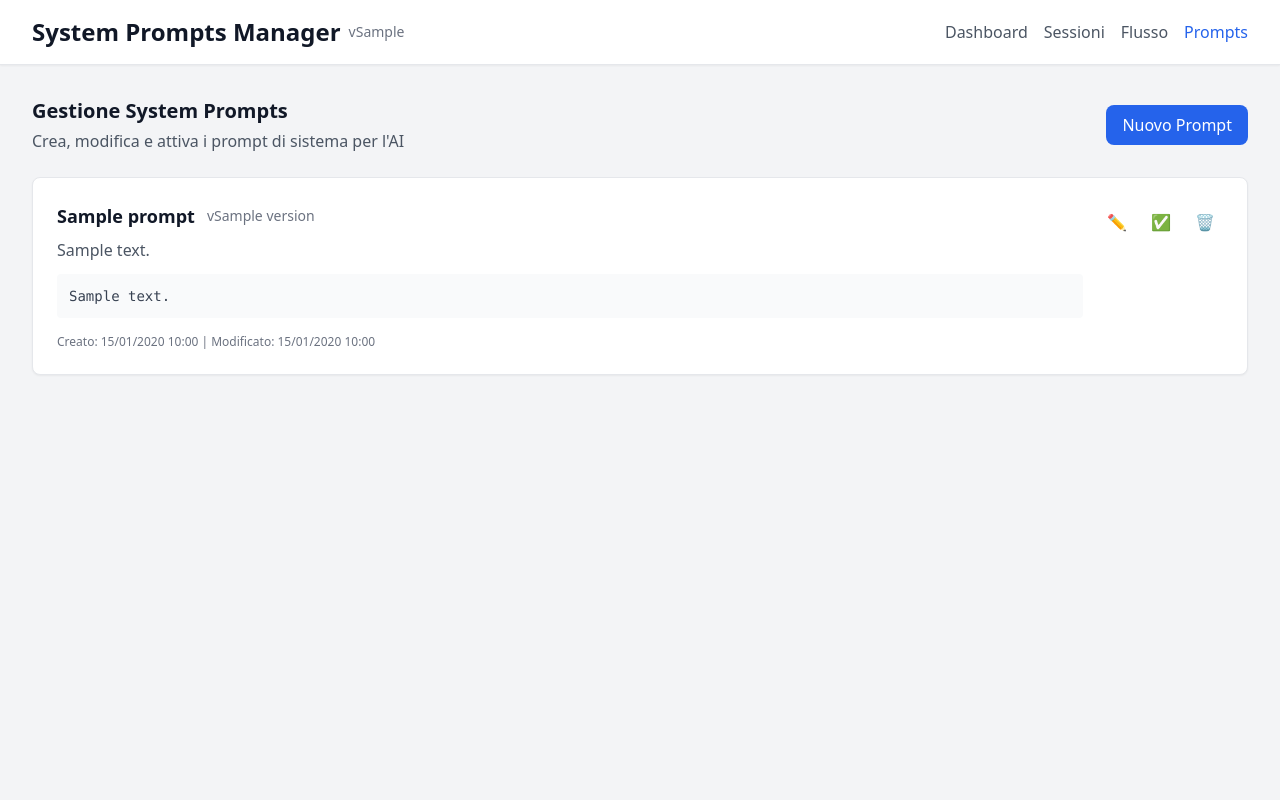
After one commit to Corposostenibile/chatbot, a FastAPI app: template app/templates/system_prompts.html in a window 1280 px wide. The commit adds this page. Run offline with FastAPI, Linux system fonts and the light colour scheme; the template is opened without the code that fills it: most values are stand-ins (such as "Sample title", 1, 10 or a date in 2020); parts of the project's set-up code (start-up, migrations or seed data) failed here and were passed over; some libraries are stand-ins or nearby versions.

Commit message:
feat: Implement dynamic system prompt management and UI
- Refactored UnifiedAgent to load system prompts dynamically from the database.
- Added SystemPromptService for managing system prompts, including creation, updating, and activation.
- Introduced a new HTML template for managing system prompts with CRUD functionality.
- Updated monitoring dashboard to include a link to the system prompts management page.
- Added a local environment setup script for easier development and testing.
- Included a new dependency (aiosqlite) for SQLite support in the project.
- Created a .env.local file for local configuration.
- Enhanced README with setup instructions and API endpoint documentation.

```diff
--- a/app/main.py
+++ b/app/main.py
@@ -14,6 +14,7 @@ from loguru import logger
 
 from .config import Settings, settings
 from app.models.lifecycle import LifecycleResponse
+from .services.system_prompt_service import SystemPromptService
 from .services.unified_agent import unified_agent
 from .database import engine, Base
 from .routes import router
@@ -49,6 +50,10 @@ async def lifespan(app: FastAPI):
     # Crea le tabelle del database con retry
     await wait_for_db()
     logger.info("✅ Tabelle del database create")
+
+    # Inizializza il prompt di sistema di default
+    await SystemPromptService.initialize_default_prompt()
+    logger.info("✅ Prompt di sistema inizializzato")
 
     # Verifica la disponibilità dei servizi
     if await unified_agent.is_available():
--- a/app/templates/monitoring_dashboard.html
+++ b/app/templates/monitoring_dashboard.html
@@ -216,6 +216,7 @@
                 <a href="/preview" class="btn btn-info">💬 Test Chat</a>
                 <a href="/flow" class="btn btn-info">📊 Flusso End-to-End</a>
                 <a href="/sessions" class="btn btn-info">📋 Sessioni DB</a>
+                <a href="/system-prompts" class="btn btn-info">🤖 System Prompts</a>
                 <a href="/docs" class="btn btn-info">📖 API Docs</a>
                 <a href="/health" class="btn btn-success">❤️ Health Check</a>
             </div>
--- /dev/null
+++ b/app/templates/system_prompts.html
@@ -0,0 +1,290 @@
+<!DOCTYPE html>
+<html lang="it">
+<head>
+    <meta charset="UTF-8">
+    <meta name="viewport" content="width=device-width, initial-scale=1.0">
+    <title>System Prompts - {{ app_version }}</title>
+    <script src="https://cdn.tailwindcss.com"></script>
+    <script src="https://unpkg.com/htmx.org@1.9.10"></script>
+    <script src="https://unpkg.com/htmx.org/dist/ext/ws.js"></script>
+    <style>
+        .fade-in {
+            animation: fadeIn 0.3s ease-in;
+        }
+        @keyframes fadeIn {
+            from { opacity: 0; }
+            to { opacity: 1; }
+        }
+        .modal {
+            display: none;
+            position: fixed;
+            z-index: 50;
+            left: 0;
+            top: 0;
+            width: 100%;
+            height: 100%;
+            background-color: rgba(0, 0, 0, 0.5);
+        }
+        .modal.show {
+            display: flex;
+            align-items: center;
+            justify-content: center;
+        }
+    </style>
+</head>
+<body class="bg-gray-100 min-h-screen">
+    <!-- Header -->
+    <header class="bg-white shadow-sm border-b">
+        <div class="max-w-7xl mx-auto px-4 sm:px-6 lg:px-8">
+            <div class="flex justify-between items-center py-4">
+                <div class="flex items-center">
+                    <h1 class="text-2xl font-bold text-gray-900">System Prompts Manager</h1>
+                    <span class="ml-2 text-sm text-gray-500">v{{ app_version }}</span>
+                </div>
+                <nav class="flex space-x-4">
+                    <a href="/" class="text-gray-600 hover:text-gray-900">Dashboard</a>
+                    <a href="/sessions" class="text-gray-600 hover:text-gray-900">Sessioni</a>
+                    <a href="/flow" class="text-gray-600 hover:text-gray-900">Flusso</a>
+                    <a href="/system-prompts" class="text-blue-600 font-medium">Prompts</a>
+                </nav>
+            </div>
+        </div>
+    </header>
+
+    <!-- Main Content -->
+    <main class="max-w-7xl mx-auto px-4 sm:px-6 lg:px-8 py-8">
+        <!-- Actions Bar -->
+        <div class="mb-6 flex justify-between items-center">
+            <div>
+                <h2 class="text-xl font-semibold text-gray-900">Gestione System Prompts</h2>
+                <p class="text-gray-600 mt-1">Crea, modifica e attiva i prompt di sistema per l'AI</p>
+            </div>
+            <button onclick="openCreateModal()"
+                    class="bg-blue-600 text-white px-4 py-2 rounded-lg hover:bg-blue-700 transition-colors">
+                Nuovo Prompt
+            </button>
+        </div>
+
+        <!-- Prompts List -->
+        <div id="prompts-list" class="space-y-4">
+            {% for prompt in prompts %}
+            <div class="bg-white rounded-lg shadow-sm border p-6 fade-in">
+                <div class="flex justify-between items-start mb-4">
+                    <div class="flex-1">
+                        <div class="flex items-center space-x-3 mb-2">
+                            <h3 class="text-lg font-semibold text-gray-900">{{ prompt.name }}</h3>
+                            {% if prompt.is_active %}
+                            <span class="bg-green-100 text-green-800 text-xs px-2 py-1 rounded-full font-medium">
+                                ATTIVO
+                            </span>
+                            {% endif %}
+                            <span class="text-sm text-gray-500">v{{ prompt.version }}</span>
+                        </div>
+                        {% if prompt.description %}
+                        <p class="text-gray-600 mb-3">{{ prompt.description }}</p>
+                        {% endif %}
+                        <div class="bg-gray-50 rounded p-3 text-sm text-gray-700 font-mono">
+                            {{ prompt.content | truncate(300) }}
+                        </div>
+                    </div>
+                    <div class="flex space-x-2 ml-4">
+                        <button onclick="editPrompt({{ prompt.id }}, '{{ prompt.name }}', '{{ prompt.version }}', '{{ prompt.description or '' }}')"
+                                class="text-blue-600 hover:text-blue-800 p-2">
+                            ✏️
+                        </button>
+                        {% if not prompt.is_active %}
+                        <button onclick="activatePrompt({{ prompt.id }})"
+                                class="text-green-600 hover:text-green-800 p-2">
+                            ✅
+                        </button>
+                        {% endif %}
+                        <button onclick="deletePrompt({{ prompt.id }}, '{{ prompt.name }}')"
+                                class="text-red-600 hover:text-red-800 p-2">
+                            🗑️
+                        </button>
+                    </div>
+                </div>
+                <div class="text-xs text-gray-500">
+                    Creato: {{ prompt.created_at.strftime('%d/%m/%Y %H:%M') }} |
+                    Modificato: {{ prompt.updated_at.strftime('%d/%m/%Y %H:%M') }}
+                </div>
+            </div>
+            {% endfor %}
+        </div>
+
+        {% if not prompts %}
+        <div class="text-center py-12">
+            <p class="text-gray-500">Nessun prompt trovato. Crea il primo prompt per iniziare.</p>
+        </div>
+        {% endif %}
+    </main>
+
+    <!-- Create/Edit Modal -->
+    <div id="prompt-modal" class="modal">
+        <div class="bg-white rounded-lg shadow-xl max-w-2xl w-full mx-4 max-h-[90vh] overflow-y-auto">
+            <div class="p-6">
+                <div class="flex justify-between items-center mb-4">
+                    <h3 id="modal-title" class="text-lg font-semibold">Nuovo Prompt</h3>
+                    <button onclick="closeModal()" class="text-gray-400 hover:text-gray-600">✕</button>
+                </div>
+
+                <form id="prompt-form" onsubmit="savePrompt(event)">
+                    <input type="hidden" id="prompt-id" name="id">
+
+                    <div class="mb-4">
+                        <label class="block text-sm font-medium text-gray-700 mb-1">Nome *</label>
+                        <input type="text" id="prompt-name" name="name" required
+                               class="w-full px-3 py-2 border border-gray-300 rounded-md focus:outline-none focus:ring-2 focus:ring-blue-500">
+                    </div>
+
+                    <div class="mb-4">
+                        <label class="block text-sm font-medium text-gray-700 mb-1">Versione</label>
+                        <input type="text" id="prompt-version" name="version" value="1.0"
+                               class="w-full px-3 py-2 border border-gray-300 rounded-md focus:outline-none focus:ring-2 focus:ring-blue-500">
+                    </div>
+
+                    <div class="mb-4">
+                        <label class="block text-sm font-medium text-gray-700 mb-1">Descrizione</label>
+                        <input type="text" id="prompt-description" name="description"
+                               class="w-full px-3 py-2 border border-gray-300 rounded-md focus:outline-none focus:ring-2 focus:ring-blue-500">
+                    </div>
+
+                    <div class="mb-4">
+                        <label class="block text-sm font-medium text-gray-700 mb-1">Contenuto del Prompt *</label>
+                        <textarea id="prompt-content" name="content" rows="15" required
+                                  class="w-full px-3 py-2 border border-gray-300 rounded-md focus:outline-none focus:ring-2 focus:ring-blue-500 font-mono text-sm"></textarea>
+                    </div>
+
+                    <div class="flex justify-end space-x-3">
+                        <button type="button" onclick="closeModal()"
+                                class="px-4 py-2 text-gray-600 border border-gray-300 rounded-md hover:bg-gray-50">
+                            Annulla
+                        </button>
+                        <button type="submit"
+                                class="px-4 py-2 bg-blue-600 text-white rounded-md hover:bg-blue-700">
+                            Salva
+                        </button>
+                    </div>
+                </form>
+            </div>
+        </div>
+    </div>
+
+    <script>
+        let editingPromptId = null;
+
+        function openCreateModal() {
+            editingPromptId = null;
+            document.getElementById('modal-title').textContent = 'Nuovo Prompt';
+            document.getElementById('prompt-form').reset();
+            document.getElementById('prompt-id').value = '';
+            document.getElementById('prompt-modal').classList.add('show');
+        }
+
+        function editPrompt(id, name, version, description) {
+            editingPromptId = id;
+            document.getElementById('modal-title').textContent = 'Modifica Prompt';
+            document.getElementById('prompt-id').value = id;
+            document.getElementById('prompt-name').value = name;
+            document.getElementById('prompt-version').value = version;
+            document.getElementById('prompt-description').value = description;
+
+            // Carica il contenuto completo del prompt
+            fetch(`/api/system-prompts/${id}`)
+                .then(response => response.json())
+                .then(data => {
+                    document.getElementById('prompt-content').value = data.content;
+                    document.getElementById('prompt-modal').classList.add('show');
+                })
+                .catch(error => {
+                    alert('Errore nel caricamento del prompt: ' + error);
+                });
+        }
+
+        function closeModal() {
+            document.getElementById('prompt-modal').classList.remove('show');
+            editingPromptId = null;
+        }
+
+        function savePrompt(event) {
+            event.preventDefault();
+
+            const formData = new FormData(event.target);
+            const data = {
+                name: formData.get('name'),
+                content: formData.get('content'),
+                version: formData.get('version'),
+                description: formData.get('description')
+            };
+
+            const url = editingPromptId ? `/api/system-prompts/${editingPromptId}` : '/api/system-prompts';
+            const method = editingPromptId ? 'PUT' : 'POST';
+
+            fetch(url, {
+                method: method,
+                headers: {
+                    'Content-Type': 'application/json',
+                },
+                body: JSON.stringify(data)
+            })
+            .then(response => response.json())
+            .then(result => {
+                if (result.message || result.id) {
+                    closeModal();
+                    location.reload(); // Ricarica la pagina per aggiornare la lista
+                } else {
+                    alert('Errore nel salvataggio: ' + JSON.stringify(result));
+                }
+            })
+            .catch(error => {
+                alert('Errore: ' + error);
+            });
+        }
+
+        function activatePrompt(id) {
+            if (confirm('Sei sicuro di voler attivare questo prompt? Gli altri prompt verranno disattivati.')) {
+                fetch(`/api/system-prompts/${id}/activate`, {
+                    method: 'POST'
+                })
+                .then(response => response.json())
+                .then(result => {
+                    if (result.message) {
+                        location.reload();
+                    } else {
+                        alert('Errore nell\'attivazione: ' + JSON.stringify(result));
+                    }
+                })
+                .catch(error => {
+                    alert('Errore: ' + error);
+                });
+            }
+        }
+
+        function deletePrompt(id, name) {
+            if (confirm(`Sei sicuro di voler eliminare il prompt "${name}"?`)) {
+                fetch(`/api/system-prompts/${id}`, {
+                    method: 'DELETE'
+                })
+                .then(response => response.json())
+                .then(result => {
+                    if (result.message) {
+                        location.reload();
+                    } else {
+                        alert('Errore nell\'eliminazione: ' + JSON.stringify(result));
+                    }
+                })
+                .catch(error => {
+                    alert('Errore: ' + error);
+                });
+            }
+        }
+
+        // Chiudi modal cliccando fuori
+        document.getElementById('prompt-modal').addEventListener('click', function(e) {
+            if (e.target === this) {
+                closeModal();
+            }
+        });
+    </script>
+</body>
+</html>
--- a/pyproject.toml
+++ b/pyproject.toml
@@ -24,6 +24,7 @@ colorama = "^0.4.6"
 sqlalchemy = "^2.0.0"
 asyncpg = "^0.29.0"
 psycopg2-binary = "^2.9.9"
+aiosqlite = "^0.19.0"
 alembic = "^1.12.0"
 
 [tool.poetry.group.dev.dependencies]
```
Also changed, not shown: app/database.py (+14 -1 lines), app/routes.py (+186 -4 lines), app/services/system_prompt_service.py (added, +183 -0 lines), app/services/unified_agent.py (+30 -11 lines), README.md (added), 2 other files.
